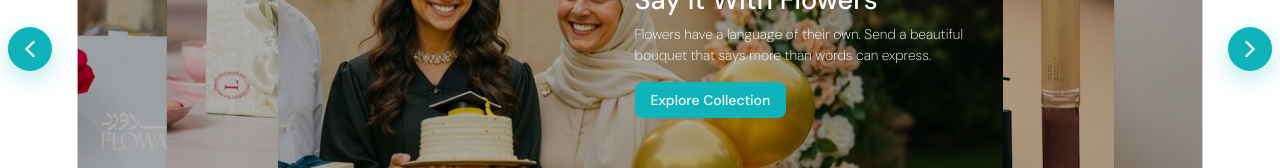
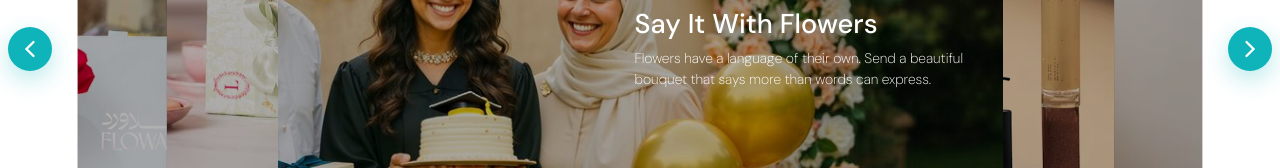
Before and after one commit to SagheerHussain/crunchy-cookies, a React (Vite) app: page / in a window 1280 px wide. Shown: the part 431-599 px from the top of the page. Built offline with nearby package versions, Linux system fonts and the light colour scheme; no server answers; a web font is replaced by a local one.

Commit message:
Improvement

```diff
--- a/src/components/HeroSlider.jsx
+++ b/src/components/HeroSlider.jsx
@@ -183,8 +183,6 @@ export default function CenterModeCarousel({
               ar_title,
               en_description,
               ar_description,
-              en_buttonLabel,
-              ar_buttonLabel,
             }) => (
               <div
                 className={`z-2 relative slide ${cls} ${langClass}`}
@@ -207,13 +205,13 @@ export default function CenterModeCarousel({
                   >
                     {langClass === "en" ? en_description : ar_description}
                   </p>
-                  <div className="slider-content-btn">
+                  {/* <div className="slider-content-btn">
                     <Button
                       label={
                         langClass === "en" ? en_buttonLabel : ar_buttonLabel
                       }
                     />
-                  </div>
+                  </div> */}
                 </div>
               </div>
             )
@@ -243,9 +241,7 @@ export default function CenterModeCarousel({
               en_title,
               ar_title,
               en_description,
-              ar_description,
-              en_buttonLabel,
-              ar_buttonLabel,
+              ar_description
             }) => (
               <SwiperSlide key={id}>
                 <div className={`relative z-[5]`}>
@@ -262,13 +258,13 @@ export default function CenterModeCarousel({
                     >
                       {langClass === "en" ? en_description : ar_description}
                     </p>
-                    <div className="slider-content-btn">
+                    {/* <div className="slider-content-btn">
                       <Button
                         label={
                           langClass === "en" ? en_buttonLabel : ar_buttonLabel
                         }
                       />
-                    </div>
+                    </div> */}
                   </div>
                 </div>
               </SwiperSlide>
```
